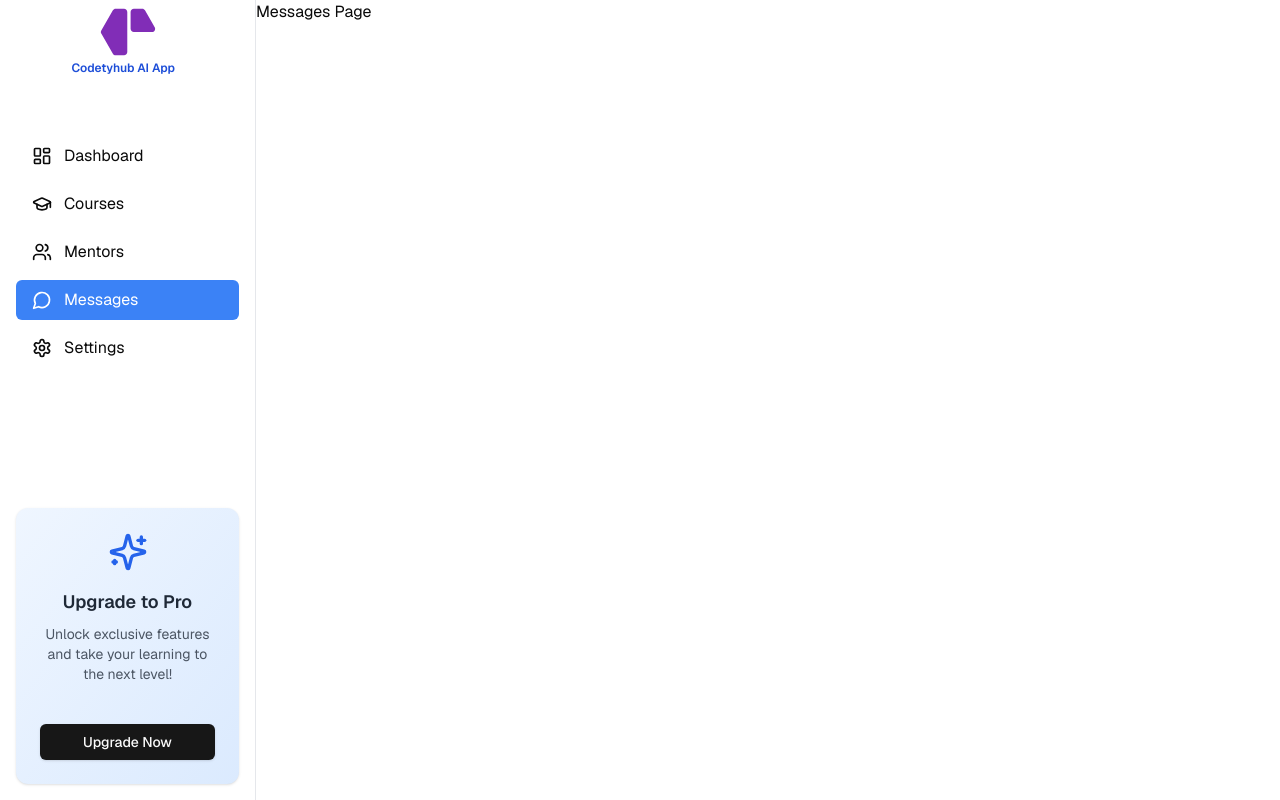
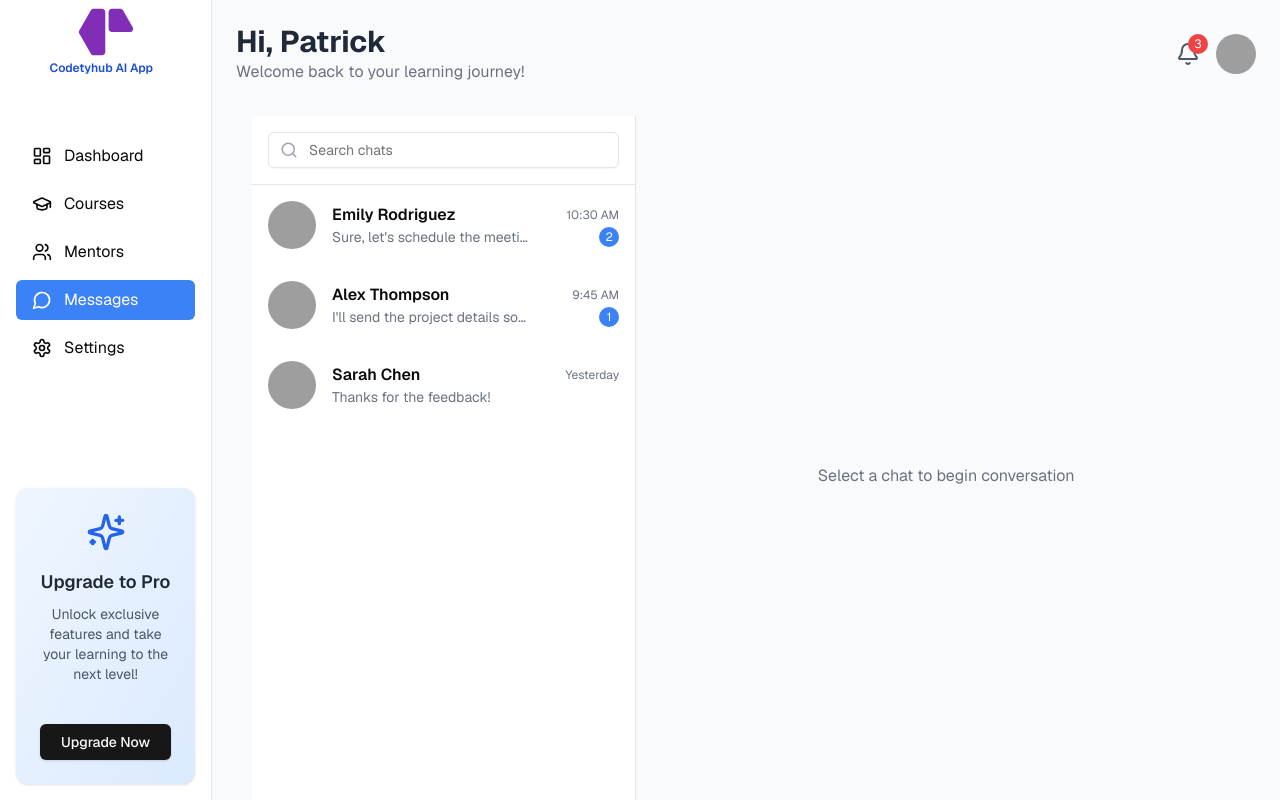
Before and after one commit to thepatrickniyo/codetyhub-ai-app, a Next.js app: page /dashboard/messages in a window 1280 px wide. Built offline with nearby package versions, Linux system fonts and the light colour scheme; grey boxes are pictures that could not be loaded.

Commit message:
feat(dashboard-messages): implement chat sidebar and message window components

```diff
--- a/src/app/(dashboard)/dashboard/messages/page.tsx
+++ b/src/app/(dashboard)/dashboard/messages/page.tsx
@@ -1,7 +1,261 @@
+"use client"
+import React, { useState } from 'react';
+import {
+  Search,
+  MoreVertical,
+  Send,
+  Paperclip,
+  Smile
+} from 'lucide-react';
+import { Avatar, AvatarFallback, AvatarImage } from "@/components/ui/avatar";
+import { Input } from "@/components/ui/input";
+import { Button } from "@/components/ui/button";
+import DashboardNav from '@/app/_components/dashboard/Nav';
+
+// Types for strong typing
+interface ChatContact {
+  id: number;
+  name: string;
+  avatar: string;
+  lastMessage: string;
+  timestamp: string;
+  unreadCount?: number;
+  isActive?: boolean;
+}
+
+interface Message {
+  id: number;
+  sender: 'me' | 'contact';
+  text: string;
+  timestamp: string;
+}
+
+// Sample data
+const chatContacts: ChatContact[] = [
+  {
+    id: 1,
+    name: "Emily Rodriguez",
+    avatar: "/api/placeholder/200/200",
+    lastMessage: "Sure, let's schedule the meeting",
+    timestamp: "10:30 AM",
+    unreadCount: 2,
+    isActive: true
+  },
+  {
+    id: 2,
+    name: "Alex Thompson",
+    avatar: "/api/placeholder/200/200",
+    lastMessage: "I'll send the project details soon",
+    timestamp: "9:45 AM",
+    unreadCount: 1
+  },
+  {
+    id: 3,
+    name: "Sarah Chen",
+    avatar: "/api/placeholder/200/200",
+    lastMessage: "Thanks for the feedback!",
+    timestamp: "Yesterday",
+    unreadCount: 0
+  }
+];
+
+const sampleMessages: Message[] = [
+  {
+    id: 1,
+    sender: 'contact',
+    text: "Hi there! Can we discuss the upcoming project?",
+    timestamp: "10:25 AM"
+  },
+  {
+    id: 2,
+    sender: 'me',
+    text: "Sure, I'm available. What details would you like to go over?",
+    timestamp: "10:27 AM"
+  },
+  {
+    id: 3,
+    sender: 'contact',
+    text: "I wanted to discuss the timeline and resource allocation.",
+    timestamp: "10:30 AM"
+  }
+];
+
+const ChatSidebar: React.FC<{
+  contacts: ChatContact[];
+  selectedContactId: number | null;
+  onContactSelect: (id: number) => void;
+}> = ({ contacts, selectedContactId, onContactSelect }) => {
+  const [searchTerm, setSearchTerm] = useState('');
+
+  const filteredContacts = contacts.filter(contact =>
+    contact.name.toLowerCase().includes(searchTerm.toLowerCase())
+  );
+
+  return (
+    <div className="w-96 border-r bg-white h-full">
+      <div className="p-4 border-b">
+        <div className="relative">
+          <Search className="absolute left-3 top-1/2 transform -translate-y-1/2 text-gray-400" size={18} />
+          <Input
+            placeholder="Search chats"
+            className="pl-10"
+            value={searchTerm}
+            onChange={(e) => setSearchTerm(e.target.value)}
+          />
+        </div>
+      </div>
+
+      <div className="overflow-y-auto h-[calc(100vh-150px)]">
+        {filteredContacts.map(contact => (
+          <div
+            key={contact.id}
+            className={`
+              flex items-center p-4 cursor-pointer hover:bg-gray-50
+              ${selectedContactId === contact.id ? 'bg-blue-50' : ''}
+            `}
+            onClick={() => onContactSelect(contact.id)}
+          >
+            <Avatar className="w-12 h-12 mr-4">
+              <AvatarImage src={contact.avatar} alt={contact.name} />
+              <AvatarFallback>{contact.name.charAt(0)}</AvatarFallback>
+            </Avatar>
+            <div className="flex-grow">
+              <div className="flex justify-between items-center">
+                <h3 className="font-semibold">{contact.name}</h3>
+                <span className="text-xs text-gray-500">{contact.timestamp}</span>
+              </div>
+              <div className="flex justify-between items-center">
+                <p className="text-sm text-gray-500 truncate max-w-[200px]">
+                  {contact.lastMessage}
+                </p>
+                {contact.unreadCount && contact.unreadCount > 0 ? (
+                  <div className="bg-blue-500 text-white rounded-full w-5 h-5 flex items-center justify-center text-xs">
+                    {contact.unreadCount}
+                  </div>
+                ) : null}
+              </div>
+            </div>
+          </div>
+        ))}
+      </div>
+    </div>
+  );
+};
+
+const ChatWindow: React.FC<{
+  contact: ChatContact | null;
+  messages: Message[];
+}> = ({ contact, messages }) => {
+  const [newMessage, setNewMessage] = useState('');
+
+  if (!contact) {
+    return (
+      <div className="flex-grow flex items-center justify-center bg-gray-50 text-gray-500">
+        Select a chat to begin conversation
+      </div>
+    );
+  }
+
+  const handleSendMessage = () => {
+    if (newMessage.trim()) {
+      // In a real app, you'd send this to your backend
+      setNewMessage('');
+    }
+  };
+
+  return (
+    <div className="flex-grow flex flex-col h-full">
+      {/* Chat Header */}
+      <div className="p-4 border-b flex justify-between items-center">
+        <div className="flex items-center">
+          <Avatar className="w-12 h-12 mr-4">
+            <AvatarImage src={contact.avatar} alt={contact.name} />
+            <AvatarFallback>{contact.name.charAt(0)}</AvatarFallback>
+          </Avatar>
+          <div>
+            <h3 className="font-semibold">{contact.name}</h3>
+            <p className="text-xs text-green-600">Online</p>
+          </div>
+        </div>
+        <Button variant="ghost" size="icon">
+          <MoreVertical />
+        </Button>
+      </div>
+
+      {/* Messages Area */}
+      <div className="flex-grow overflow-y-auto p-4 space-y-4">
+        {messages.map(message => (
+          <div
+            key={message.id}
+            className={`flex ${message.sender === 'me' ? 'justify-end' : 'justify-start'}`}
+          >
+            <div
+              className={`
+                max-w-[70%] p-3 rounded-lg
+                ${message.sender === 'me'
+                  ? 'bg-blue-500 text-white'
+                  : 'bg-gray-200 text-black'}
+              `}
+            >
+              {message.text}
+              <div className="text-xs mt-1 opacity-70 text-right">
+                {message.timestamp}
+              </div>
+            </div>
+          </div>
+        ))}
+      </div>
+
+      {/* Message Input */}
+      <div className="p-4 border-t flex items-center space-x-2">
+        <Button variant="ghost" size="icon">
+          <Paperclip />
+        </Button>
+        <Button variant="ghost" size="icon">
+          <Smile />
+        </Button>
+        <Input
+          placeholder="Type a message"
+          className="flex-grow"
+          value={newMessage}
+          onChange={(e) => setNewMessage(e.target.value)}
+          onKeyPress={(e) => e.key === 'Enter' && handleSendMessage()}
+        />
+        <Button
+          onClick={handleSendMessage}
+          disabled={!newMessage.trim()}
+        >
+          <Send className="mr-2" size={18} /> Send
+        </Button>
+      </div>
+    </div>
+  );
+};
+
 export default function DashboardMessages() {
-    return (
-        <div>
-            <h1>Messages Page</h1>
-        </div>
-    );
+  const [selectedContactId, setSelectedContactId] = useState<number | null>(null);
+
+  const selectedContact = selectedContactId
+    // eslint-disable-next-line @typescript-eslint/prefer-nullish-coalescing
+    ? chatContacts.find(contact => contact.id === selectedContactId) || null
+    : null;
+
+  return (
+    <main className="p-6 bg-gray-50 min-h-screen h-screen overflow-y-hidden bg w-full">
+      <nav>
+        <DashboardNav />
+      </nav>
+      <div className="flex flex-grow ml-4">
+        <ChatSidebar
+          contacts={chatContacts}
+          selectedContactId={selectedContactId}
+          onContactSelect={setSelectedContactId}
+        />
+        <ChatWindow
+          contact={selectedContact}
+          messages={sampleMessages}
+        />
+      </div>
+    </main>
+  );
 }
```
